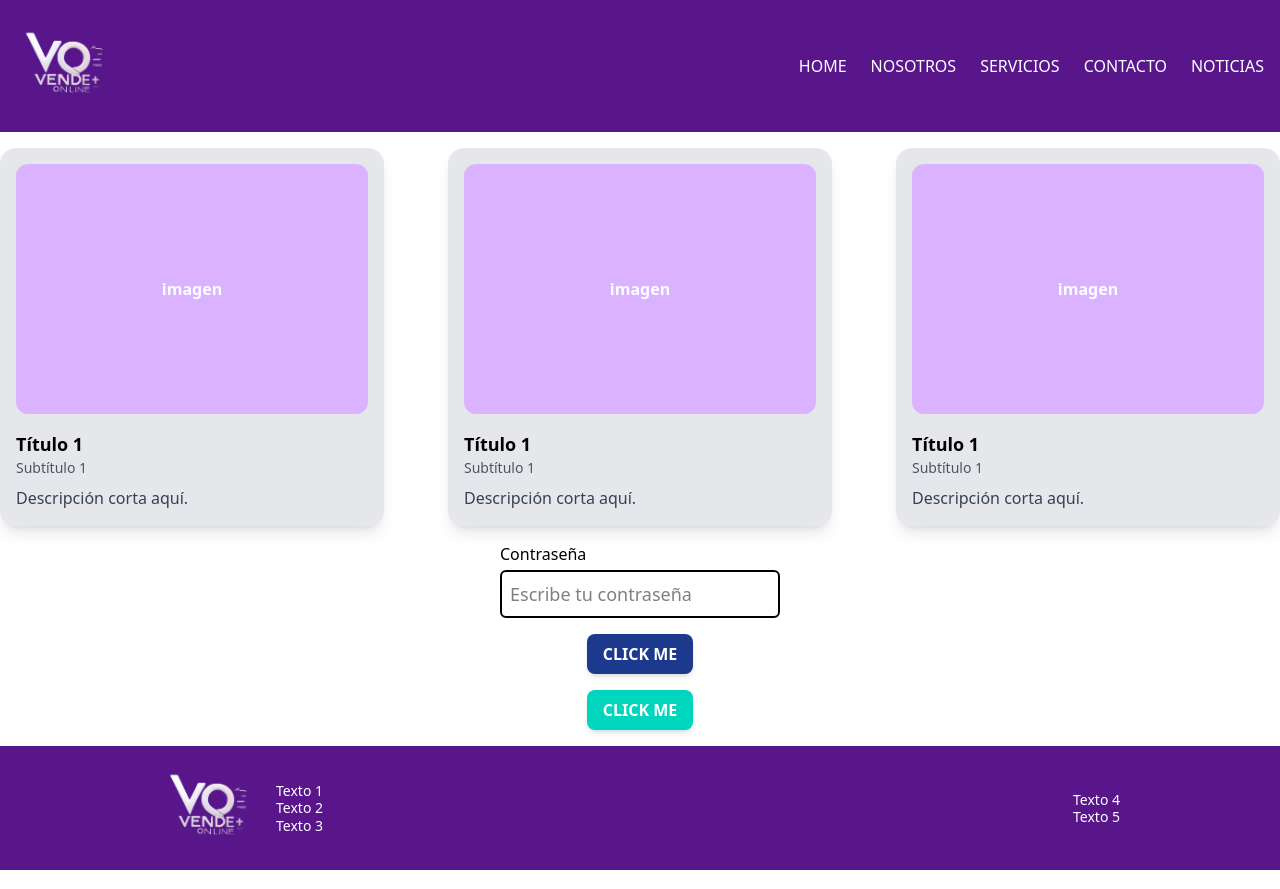
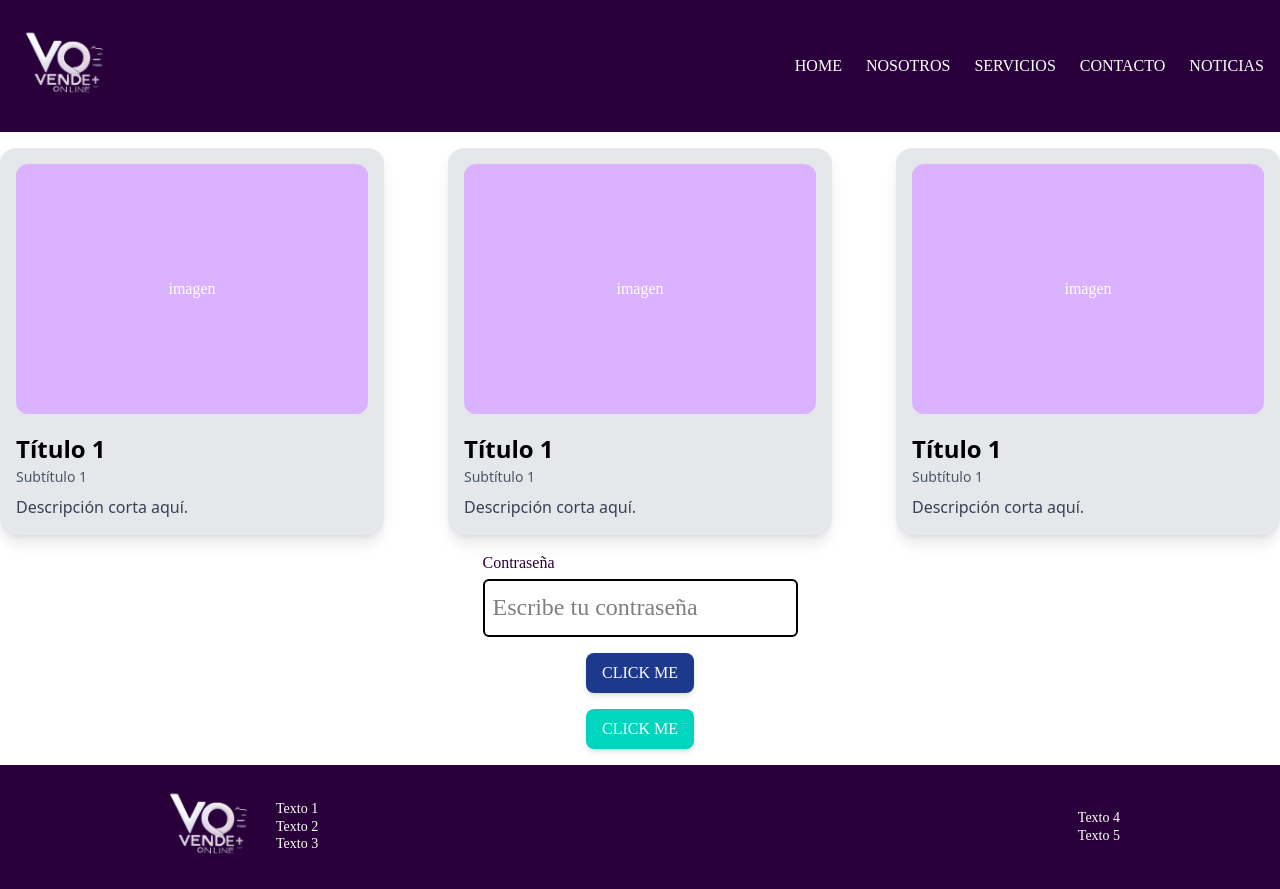
Before and after one commit to oscarcmn/ComponentesHugoYOscar, a React (Vite) app: page / in a window 1280 px wide. Built offline with nearby package versions, Linux system fonts and the light colour scheme.

Commit message:
Configurar variables

```diff
--- a/postcss.config.js
+++ /dev/null
@@ -1,6 +0,0 @@
-module.exports = {
-    plugins: {
-        tailwindcss: {},
-        autoprefixer: {},
-    },
-}
--- a/src/app.css
+++ b/src/app.css
@@ -1 +1,26 @@
 @import "tailwindcss";
+
+/* COLORS */
+@theme {
+  /* Mode 1 */
+  /* color */
+  --color-blanco: #ffffff;
+  --color-negro: #000000;
+  --color-primary: #2a003a;
+  --color-secondary: #01008a;
+  --color-terciary: #46d5b3;
+  --font-letter-spacing-md: -0.0625rem;
+  --font-letter-spacing-lg: 0.125rem;
+  --font-line-height-md: 8.75rem;
+  --text-sm: 0.875rem;
+  --text-md: 1rem;
+  --text-lg: 1.5rem;
+  --text-xl: 2.5rem;
+  --text-2xl: 4rem;
+  /* string */
+  --font-family-body: "Work Sans", medium;
+  --font-medium: Medium;
+  --font-regular: Regular;
+  --font-bold: bold;
+  --font-family-header: "Segoe UI";
+}
--- a/src/components/Footer.tsx
+++ b/src/components/Footer.tsx
@@ -1,6 +1,6 @@
 function Footer() {
     return (
-        <div className="bg-purple-900 py-3">
+        <div className="bg-primary py-3 font-family-body">
             <div className="container mx-auto px-40 flex justify-between items-center">
                 <div className="flex items-center gap-4">
                     <div className="w-25 h-25 flex items-center justify-center">
--- a/src/components/Header.tsx
+++ b/src/components/Header.tsx
@@ -1,15 +1,15 @@
 function Header() {
   return (
-    <header className="bg-purple-900 text-white p-4">
+    <header className="bg-primary text-white p-4 ">
       <div className="container mx-auto flex justify-between items-center">
         <div className="w-25 h-25 flex items-center justify-center">
           <img src="../../logo.png" alt="Logo" className="w-full h-full object-cover" />
         </div>
 
-        <nav>
-          <ul className="flex space-x-6">
+        <nav >
+          <ul className="flex space-x-6 font-bold">
             <li>
-              <a href="#" className="hover:text-gray-300">
+              <a href="#" className="hover:text-gray-300 ">
                 HOME
               </a>
             </li>
--- a/tailwind.config.js
+++ /dev/null
@@ -1,38 +0,0 @@
-/** @type {import('tailwindcss').Config} */
-export default {
-    theme: {
-        extend: {
-            colors: {
-                blanco: '#ffffff',
-                negro: '#000000',
-                primary: '#2a003a',
-                secondary: '#01008a',
-                terciary: '#46d5b3',
-            },
-            fontFamily: {
-                body: ['"Work Sans"', 'sans-serif'],
-                header: ['"Segoe UI"', 'sans-serif'],
-            },
-            fontSize: {
-                sm: '0.875rem',
-                md: '1rem',
-                lg: '1.5rem',
-                xl: '2.5rem',
-                '2xl': '4rem',
-            },
-            fontWeight: {
-                bold: 'bold',
-                medium: '500',
-                regular: '400',
-            },
-            letterSpacing: {
-                md: '-0.0625rem',
-                lg: '0.125rem',
-            },
-            lineHeight: {
-                md: '8.75rem',
-            },
-        },
-    },
-    plugins: [],
-};
```
